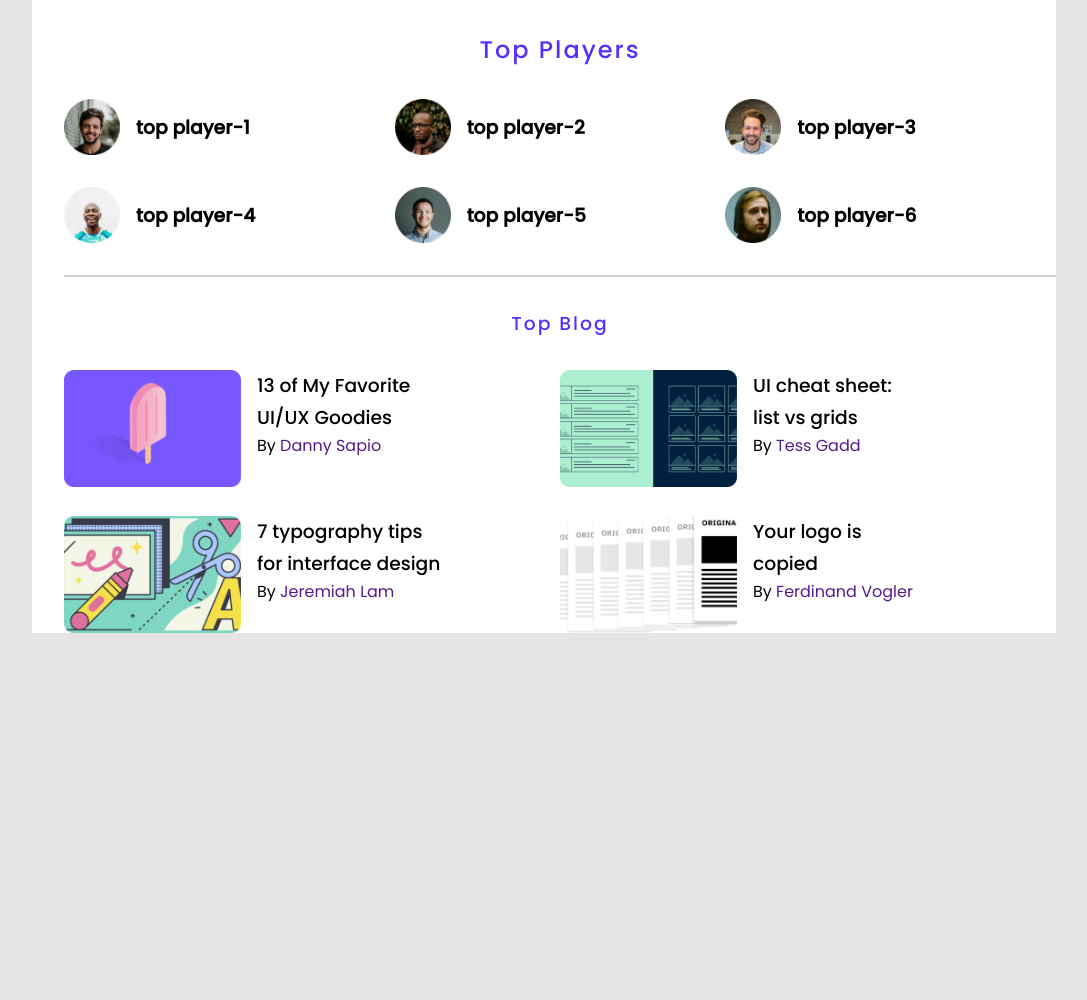
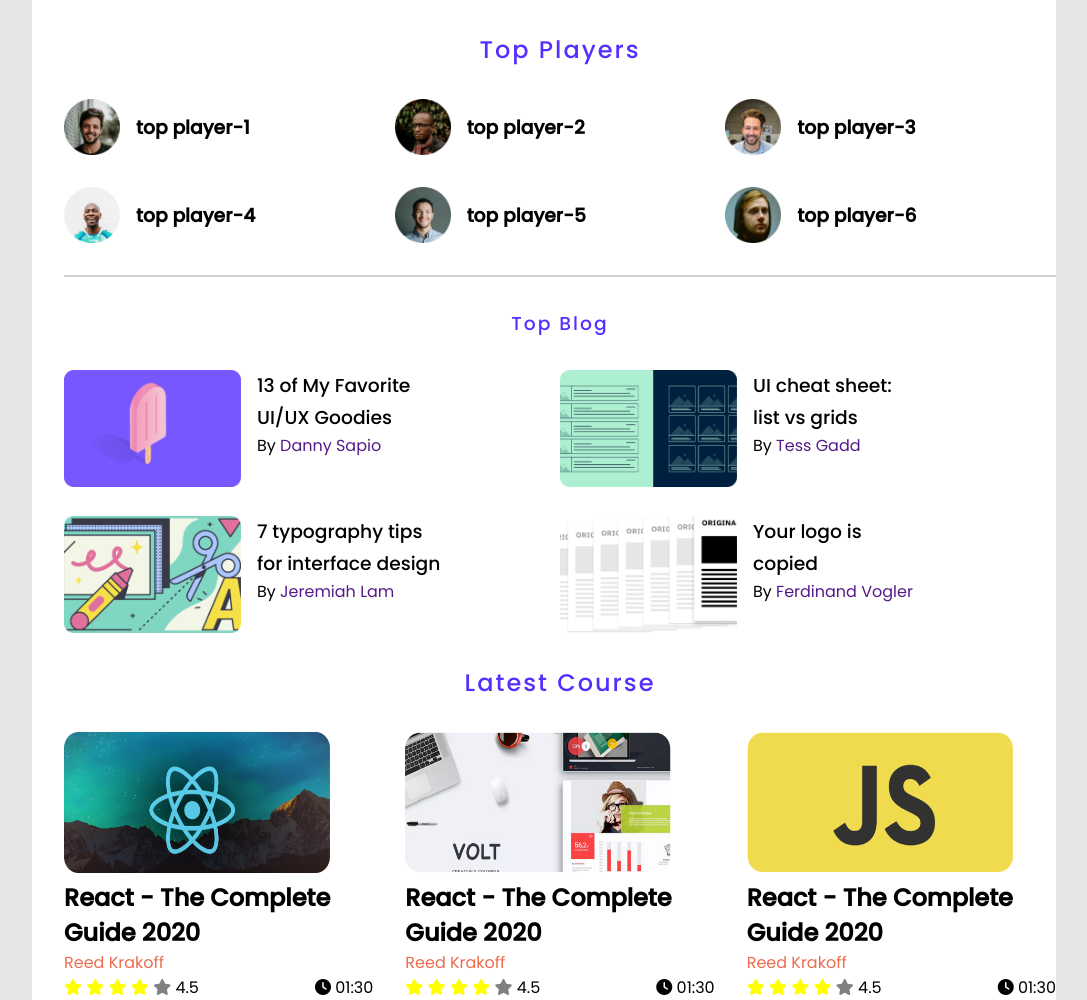
Before and after one commit to RatonRoy/Leadear-project-, a plain HTML site: page index.html in a window 1280 px wide. Shown: the whole page, without its empty margins (96-1183 px from the left). Before the commit the page ends 800 px from the top, so only its background shows below. Drawn offline with Linux system fonts and the light colour scheme.

Commit message:
course section

```diff
--- a/css/style.css
+++ b/css/style.css
@@ -82,3 +82,27 @@
   text-decoration: none;
 }
 /* ************ top player styles end *********** */
+/* ****** start course style****** */
+.course-containt{
+  display: grid;
+  grid-template-columns: repeat(3, 1fr);
+  grid-column-gap: 2rem;
+}
+.course-banner img{
+  width: 266px;
+  height: 141px;
+}
+.course-author{
+  color: #ED6B4F;
+}
+.icon .fas{
+  color:yellow;
+}
+.icon .empty{
+  color: gray;
+}
+.course-info{
+  display: flex;
+  justify-content: space-between;
+}
+/* ****** end course style****** */
--- a/index.html
+++ b/index.html
@@ -102,5 +102,79 @@
     </section>
   </main>
   <!-- main end  -->
+  <!-- start course section  -->
+  <section class="container">
+    <h1 class="section-tittle">latest course</h1>
+    <div class="course-containt">
+      <!-- start single course -->
+      <div class="course-detaile">
+        <div class="course-banner">
+          <img src="img/courses/course-1.png" alt="">
+        </div>
+        <h1 class="course-tittle">React - The Complete <br>Guide 2020</h1>
+        <p class="course-author">Reed Krakoff</p>
+        <div class="course-info">
+          <div class="icon">
+            <i class="fas fa-star "></i>
+            <i class="fas fa-star "></i>
+            <i class="fas fa-star "></i>
+            <i class="fas fa-star "></i>
+            <i class="fas fa-star empty"></i>
+            <span class="rating">4.5</span>
+          </div>
+          <div class="course-duration">
+            <i class="fas fa-clock"></i> <span>01:30</span>
+          </div>
+        </div>
+      </div>
+      <!-- end single course -->
+      <!-- start single course -->
+      <div class="course-detaile">
+        <div class="course-banner">
+          <img src="img/courses/course-2.png" alt="">
+        </div>
+        <h1 class="course-tittle">React - The Complete <br>Guide 2020</h1>
+        <p class="course-author">Reed Krakoff</p>
+        <div class="course-info">
+          <div class="icon">
+            <i class="fas fa-star "></i>
+            <i class="fas fa-star "></i>
+            <i class="fas fa-star "></i>
+            <i class="fas fa-star "></i>
+            <i class="fas fa-star empty"></i>
+            <span class="rating">4.5</span>
+          </div>
+          <div class="course-duration">
+            <i class="fas fa-clock"></i> <span>01:30</span>
+          </div>
+        </div>
+      </div>
+      <!-- end single course -->
+      <!-- start single course -->
+      <div class="course-detaile">
+        <div class="course-banner">
+          <img src="img/courses/course-3.png" alt="">
+        </div>
+        <h1 class="course-tittle">React - The Complete <br>Guide 2020</h1>
+        <p class="course-author">Reed Krakoff</p>
+        <div class="course-info">
+          <div class="icon">
+            <i class="fas fa-star "></i>
+            <i class="fas fa-star "></i>
+            <i class="fas fa-star "></i>
+            <i class="fas fa-star "></i>
+            <i class="fas fa-star empty"></i>
+            <span class="rating">4.5</span>
+          </div>
+          <div class="course-duration">
+            <i class="fas fa-clock"></i> <span>01:30</span>
+          </div>
+        </div>
+      </div>
+      <!-- end single course -->
+    </div>
+  </section>
+  <!-- end of  course section  -->
+  <script src="https://kit.fontawesome.com/05bb888488.js" crossorigin="anonymous"></script>
 </body>
 </html>
```
